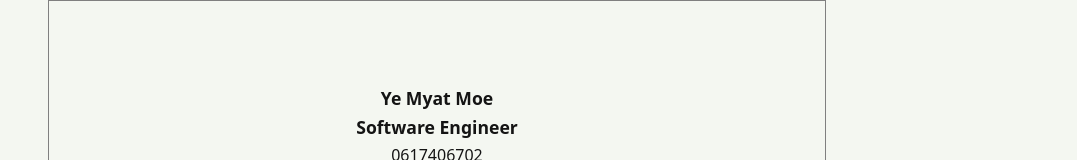
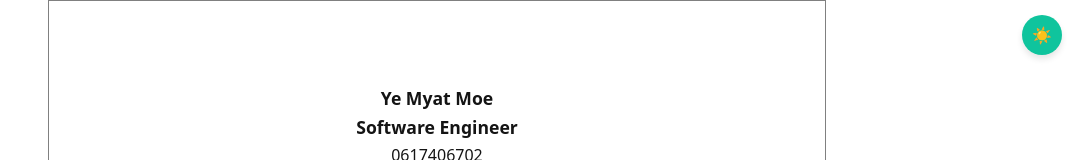
Before and after one commit to YeMyat144/cv-builder, a React (Create React App) app: page / in a window 1280 px wide. Shown: the top 160 px of the page, without its empty margins (203-1280 px from the left). Built offline with nearby package versions, Linux system fonts and the light colour scheme.

Commit message:
implement dark mode toggle and update favicon; change title to "CV Craft"

```diff
--- a/public/index.html
+++ b/public/index.html
@@ -2,7 +2,7 @@
 <html lang="en">
   <head>
     <meta charset="utf-8" />
-    <link rel="icon" type="image/png" href="/logo.png" />
+    <link rel="icon" type="image/png" href="/logo1.png" />
     <meta name="viewport" content="width=device-width, initial-scale=1" />
     <meta name="theme-color" content="#000000" />
     <meta
@@ -24,7 +24,7 @@
       work correctly both with client-side routing and a non-root public URL.
       Learn how to configure a non-root public URL by running `npm run build`.
     -->
-    <title>CVapplication</title>
+    <title>CV Craft</title>
   </head>
   <body>
     <noscript>You need to enable JavaScript to run this app.</noscript>
--- a/src/App.css
+++ b/src/App.css
@@ -12,18 +12,18 @@ li {
 
 :root {
   /* Light theme */
-  --light-bg: #f4f7f1;
-  --light-bg-box: #e0e6d5;
+  --light-bg: #ffffff;
+  --light-bg-box: #000000;
   --light-text: #141414;
-  --light-accent: #833f8b;
-  --light-accent-hover: #8449a1;
+  --light-accent: #0fc49d;
+  --light-accent-hover: #0ba785;
 
   /* Dark theme */
-  --dark-bg: #1a1b19;
-  --dark-bg-box: #2d312a;
-  --dark-text: #eeeeee;
-  --dark-accent: #4f2e56;
-  --dark-accent-hover: #6c3f73;
+  --dark-bg: #1c1b1b;
+  --dark-bg-box: #000000;
+  --dark-text: #ffffff;
+  --dark-accent: #0fc49d;
+  --dark-accent-hover: #0ba785;
 }
 body {
   /* Default to dark theme */
@@ -80,3 +80,31 @@ button:hover {
     --accent-hover: var(--light-accent-hover);
   }
 }
+.toggleButton {
+  position: fixed;
+  top: 15px;
+  right: 15px;
+  width: 40px;
+  height: 40px;
+  display: flex;
+  align-items: center;
+  justify-content: center;
+  border: none;
+  background-color: var(--accent);
+  color: var(--text);
+  font-size: 16px;
+  border-radius: 50%;
+  cursor: pointer;
+  transition: all 0.3s ease;
+  box-shadow: 0px 4px 6px rgba(0, 0, 0, 0.1);
+}
+
+.toggleButton:hover {
+  background-color: var(--accent-hover);
+  box-shadow: 0px 6px 8px rgba(0, 0, 0, 0.15);
+  transform: scale(1.1);
+}
+
+.toggleButton i {
+  font-size: 18px;
+}
--- a/src/App.js
+++ b/src/App.js
@@ -7,6 +7,12 @@ import SkillExperience from './components/skillExperience';
 import WorkExperience from './components/workExperience';
 
 function App() {
+  const [isDarkMode, setIsDarkMode] = useState(false)
+
+  function toggleTheme() {
+    setIsDarkMode(prevMode => !prevMode);
+    document.body.classList.toggle("light", !isDarkMode);
+  }
 
   const [personalInformation, setPersonalInformation] = useState(
     {
@@ -118,6 +124,9 @@ function App() {
 
   return (
     <div className={styles.cv}>
+       <button onClick={toggleTheme} className="toggleButton">
+        {isDarkMode ? "🌙" : "☀️"}
+      </button>
       <PersonalSection
         personalData={personalInformation}
         handleOnChange={updatePersonalInformation}
```
Also changed, not shown: public/logo.png (deleted), public/logo1.png (added).
